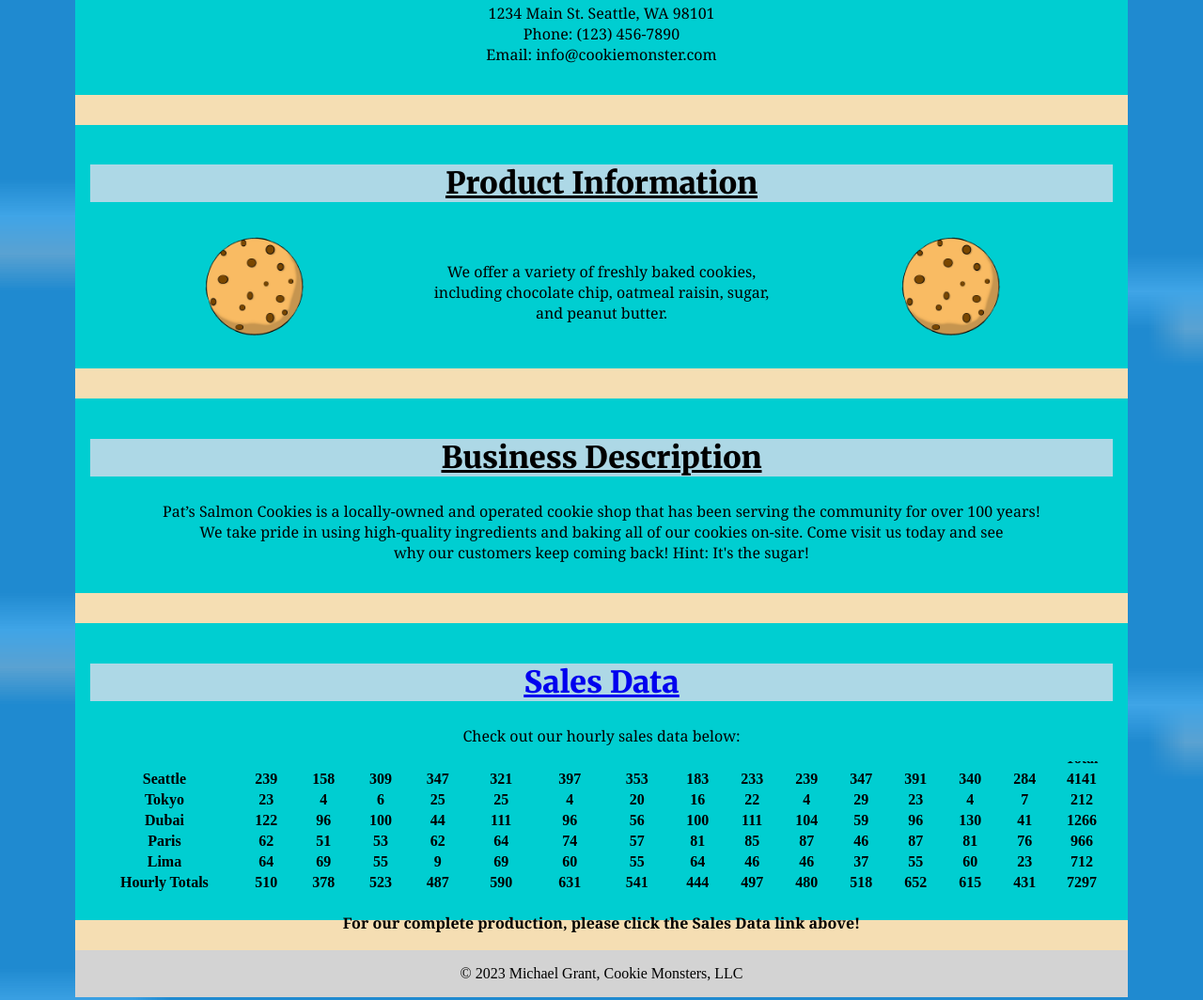
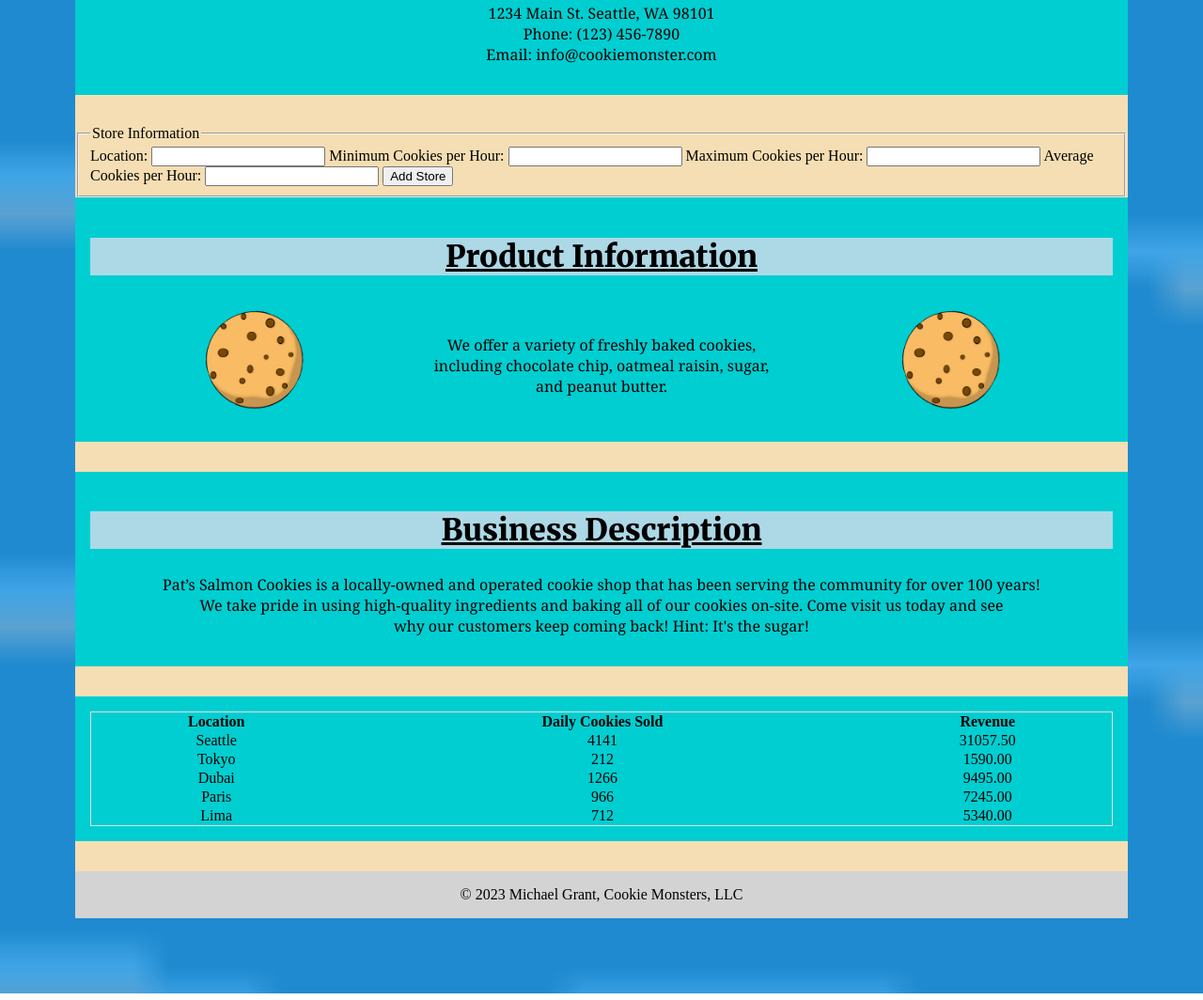
Before and after one commit to MRGrant82/cookie-stand, a plain HTML site: page index.html in a window 1280 px wide. Shown: the part 804-1868 px from the top of the page at 94% size. Drawn offline with Linux system fonts and the light colour scheme.

Commit message:
that was hard

```diff
--- /dev/null
+++ b/form.js
@@ -0,0 +1,157 @@
+
+    function Store(minCookiesPerCustomer, maxCookiesPerCustomer, averageCookiesPerCustomer, name) {
+      // Properties for a Store object
+      this.minCookiesPerCustomer = minCookiesPerCustomer;
+      this.maxCookiesPerCustomer = maxCookiesPerCustomer;
+      this.averageCookiesPerCustomer = averageCookiesPerCustomer;
+      this.name = name;
+      // Call cookiesPerHour function and store the result
+      this.cookiesPerHour = cookiesPerHour(this);
+      // Call calculateTotalCookies function and store the result
+      this.totalCookies = this.calculateTotalCookies();
+    }
+
+    // Calculates the total number of cookies sold for a given store location
+    Store.prototype.calculateTotalCookies = function() {
+      // Initialize the total number of cookies sold
+      let totalCookies = 0;
+
+      // Iterate through the cookiesPerHour array and sum up the number of cookies sold
+      this.cookiesPerHour.forEach(hourlyData => {
+        const cookiesSold = parseInt(hourlyData.split(':')[1].trim().split(' ')[0]);
+        totalCookies += cookiesSold;
+      });
+
+      // Return the total number of cookies sold for this location
+      return totalCookies;
+    }
+
+    // Function that generates a random number of customers for a given range
+    function randomCustomers(min, max) {
+      // Returns a random integer between min and max
+      return Math.floor(Math.random() * (max - min + 1) + min);
+    }
+
+    // Function that calculates the number of cookies sold per hour for a given store location
+    function cookiesPerHour(store) {
+      // An empty array to store hourly cookie sales data
+      const cookiesPerHourArray = [];
+      // Iterate over a 14 hour work day
+      for (let i = 6; i < 20; i++) {
+        // Generate a random number of customers for this hour
+        const numCustomers = randomCustomers(store.minCookiesPerCustomer, store.maxCookiesPerCustomer);
+        // Number of cookies sold per customer for this location
+        const cookiesPerCustomer = store.averageCookiesPerCustomer;
+        // Total number of cookies sold for this hour
+        const cookiesPerHour = Math.round(numCustomers * cookiesPerCustomer);
+        // Convert 24-hour time to 12-hour time format
+        const hour = i % 12 || 12;
+        // Determine if it's AM or PM
+        const timeOfDay = i < 12 ? "AM" : "PM";
+        // Add the number of cookies sold to the array for this location
+        cookiesPerHourArray.push(`${hour}${timeOfDay}: ${cookiesPerHour} cookies`);
+      }
+      // Return the array of cookies sold per hour for this location
+      return cookiesPerHourArray;
+    }
+
+    // Create an array of Store objects
+    const stores = [  new Store(23, 65, 6.3, 'Seattle'),  new Store(3, 24, 1.2, 'Tokyo'),  new Store(11, 38, 3.7, 'Dubai'),  new Store(20, 38, 2.3, 'Paris'),  new Store(2, 16, 4.6, 'Lima')];
+
+    // Initialize the hourly totals array to all zeros
+    const hourlyTotals = new Array(14).fill(0);
+
+    // Calculate the total cookies sold for all stores
+    let totalCookiesAllStores = 0;
+    for (let i = 0; i < stores.length; i++) {
+      totalCookiesAllStores += stores[i].totalCookies;
+    }
+
+    function renderTable() {
+      // Create the table header row with column labels
+      const tableHeader = "<tr><th>City</th><th>6AM</th><th>7AM</th><th>8AM</th><th>9AM</th><th>10AM</th><th>11AM</th><th>12PM</th><th>1PM</th><th>2PM</th><th>3PM</th><th>4PM</th><th>5PM</th><th>6PM</th><th>7PM</th><th>Daily<br>Total</th></tr>";
+
+      // Create the table body rows using forEach
+      const tableBody = [];
+      stores.forEach(store => {
+        // Get the cookiesPerHour array for this store
+        const cookiesPerHour = store.cookiesPerHour;
+        // Initialize the total number of cookies sold for this store
+        let totalCookies = 0;
+        // Create a row for this store
+        let row = "<tr>";
+        row += `<td class="store-name">${store.name}</td>`;
+        cookiesPerHour.forEach(hour => {
+          // Extract the number of cookies sold from the hour string
+          const cookiesSold = parseInt(hour.split(':')[1].trim().split(' ')[0]);
+          // Add the number of cookies sold to the total for this store
+          totalCookies += cookiesSold;
+          // Add a cell with the number of cookies sold to the row
+          row += `<td class="cookies-sold">${cookiesSold}</td>`;
+        });
+        row += `<td class="total-cookies bold">${totalCookies}</td></tr>`;
+        tableBody.push(row);
+      });
+
+      // Create the table footer row with hourly and daily totals
+      stores.forEach(store => {
+        store.cookiesPerHour.forEach((hour, i) => {
+          const cookiesSold = parseInt(hour.split(':')[1].trim().split(' ')[0]);
+          hourlyTotals[i] += cookiesSold;
+        });
+      });
+      const totalCookiesAllStores = stores.reduce((total, store) => total + store.totalCookies, 0);
+      const tableFooter = "<tr><td><strong>Hourly Totals</strong></td>" +
+                          hourlyTotals.map(total => `<td><strong>${total}</strong></td>`).join('') +
+                          `<td><strong>${totalCookiesAllStores}</strong></td></tr>`;
+
+      // Create the table by combining the header, body, and footer rows
+      const table = `<table style="border-collapse: collapse; border-spacing: 0; width: 100%; border: 1px solid #ddd;">${tableHeader}${tableBody.join('')}${tableFooter}</table>`;
+
+      // Insert the table into the HTML document
+      document.getElementById('table').innerHTML = table;
+    }
+
+    function renderDailyTable() {
+      // Create the table header row with column labels
+      const tableHeader = "<tr><th>Location</th><th>Daily Cookies Sold</th><th>Revenue</th></tr>";
+
+      // Create the table body rows using forEach
+      const tableBody = [];
+      stores.forEach(store => {
+        // Get the total number of cookies sold for this store
+        const totalCookies = store.totalCookies;
+        // Calculate the revenue for this location
+        const revenue = totalCookies * 7.5;
+        // Create a row for this location
+        const row = `<tr><td>${store.name}</td><td>${totalCookies}</td><td>${revenue.toFixed(2)}</td></tr>`;
+        tableBody.push(row);
+      });
+
+      // Create the table by combining the header and body rows
+      const table = `<table style="border-collapse: collapse; border-spacing: 0; width: 100%; border: 1px solid #ddd;">${tableHeader}${tableBody.join('')}</table>`;
+
+      // Insert the table into the HTML document
+      document.getElementById('daily-sales-data').innerHTML = table;
+    }
+    renderTable();
+    renderDailyTable();
+    // Add event listener to form submit button
+document.getElementById('new-store-form').addEventListener('submit', function(event) {
+    event.preventDefault();
+    // Get input values from form
+    const location = document.getElementById('location').value;
+    const minCookies = parseInt(document.getElementById('min-cookies').value);
+    const maxCookies = parseInt(document.getElementById('max-cookies').value);
+    const avgCookies = parseFloat(document.getElementById('avg-cookies').value);
+    // Create a new Store object with input values
+    const newStore = new Store(minCookies, maxCookies, avgCookies, location);
+    // Push new Store object to stores array
+    stores.push(newStore);
+    // Update daily table with new store data
+    renderDailyTable();
+  });
+
+  // Render table and daily table on page load
+  renderTable();
+  renderDailyTable();
--- a/index.html
+++ b/index.html
@@ -40,6 +40,25 @@
             Phone: (123) 456-7890<br>
             Email: info@cookiemonster.com</p>
         </section>
+        <form id="new-store-form">
+            <fieldset>
+              <legend>Store Information</legend>
+
+              <label for="location">Location:</label>
+              <input type="text" id="location" name="location">
+
+              <label for="min-cookies">Minimum Cookies per Hour:</label>
+              <input type="number" id="min-cookies" name="min-cookies" min="0" step="1">
+
+              <label for="max-cookies">Maximum Cookies per Hour:</label>
+              <input type="number" id="max-cookies" name="max-cookies" min="0" step="1">
+
+              <label for="avg-cookies">Average Cookies per Hour:</label>
+              <input type="number" id="avg-cookies" name="avg-cookies" min="0" step="0.1">
+
+              <button type="submit">Add Store</button>
+            </fieldset>
+          </form>
         <section id="product-info">
             <h2>Product Information</h2>
             <div class="product-info-container">
@@ -60,7 +79,7 @@
                 We take pride in using high-quality ingredients and baking all of our cookies on-site. Come visit us today and see<br>
                 why our customers keep coming back! Hint: It's the sugar!</p>
         </section>
-        <section id="sales-data">
+        <section id="daily-sales-data">
             <a href="sales.html"><h2>Sales Data</h2></a>
             <p>Check out our hourly sales data below:</p>
             <div id="hourly-sales-data">
@@ -73,6 +92,6 @@
         </section>
 
     <footer>&copy; 2023 Michael Grant, Cookie Monsters, LLC</footer>
-    <script src="constructor.js"></script>
+    <script src="form.js"></script>
     </body>
     </html>
```
Also changed, not shown: sales.html (+1 -1 lines).
